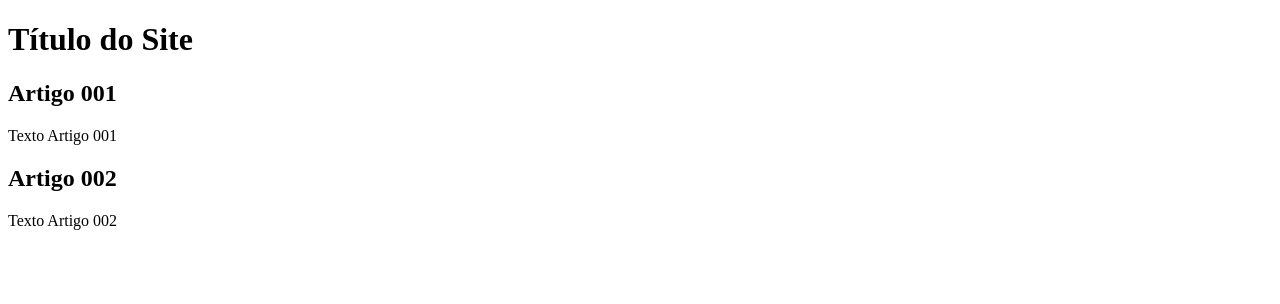
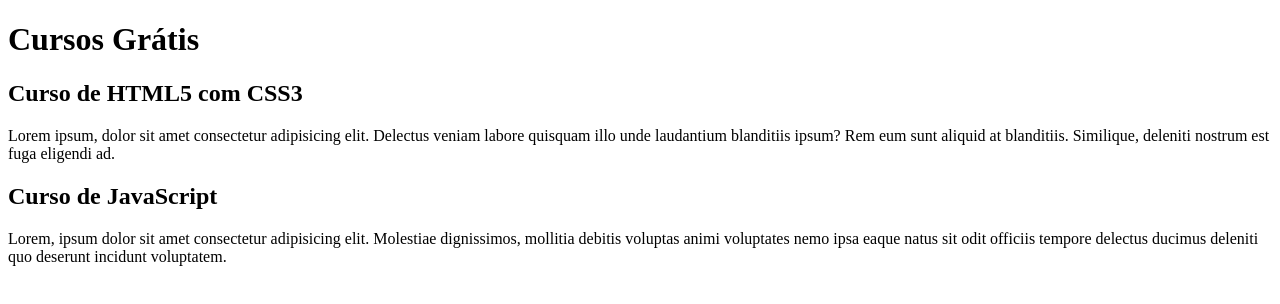
Before and after one commit to AprendizadoConta/projeto-site, a plain HTML site: page index.html in a window 1280 px wide. Drawn offline with Linux system fonts and the light colour scheme.

Commit message:
Comecei a escrever o Conteúdo

```diff
--- a/index.html
+++ b/index.html
@@ -3,20 +3,20 @@
 <head>
     <meta charset="UTF-8">
     <meta name="viewport" content="width=device-width, initial-scale=1.0">
-    <title>Título do Site</title>
+    <title></title>
 </head>
 <body>
     <main>
         <header>
-            <h1>Título do Site</h1>
+            <h1>Cursos Grátis</h1>
         </header>
         <article>
-            <h2>Artigo 001</h2>
-            <p>Texto Artigo 001</p>
+            <h2>Curso de HTML5 com CSS3</h2>
+            <p>Lorem ipsum, dolor sit amet consectetur adipisicing elit. Delectus veniam labore quisquam illo unde laudantium blanditiis ipsum? Rem eum sunt aliquid at blanditiis. Similique, deleniti nostrum est fuga eligendi ad.</p>
         </article>
         <article>
-            <h2>Artigo 002</h2>
-            <p>Texto Artigo 002</p>
+            <h2>Curso de JavaScript</h2>
+            <p>Lorem, ipsum dolor sit amet consectetur adipisicing elit. Molestiae dignissimos, mollitia debitis voluptas animi voluptates nemo ipsa eaque natus sit odit officiis tempore delectus ducimus deleniti quo deserunt incidunt voluptatem.</p>
         </article>
     </main>
 </body>
```
